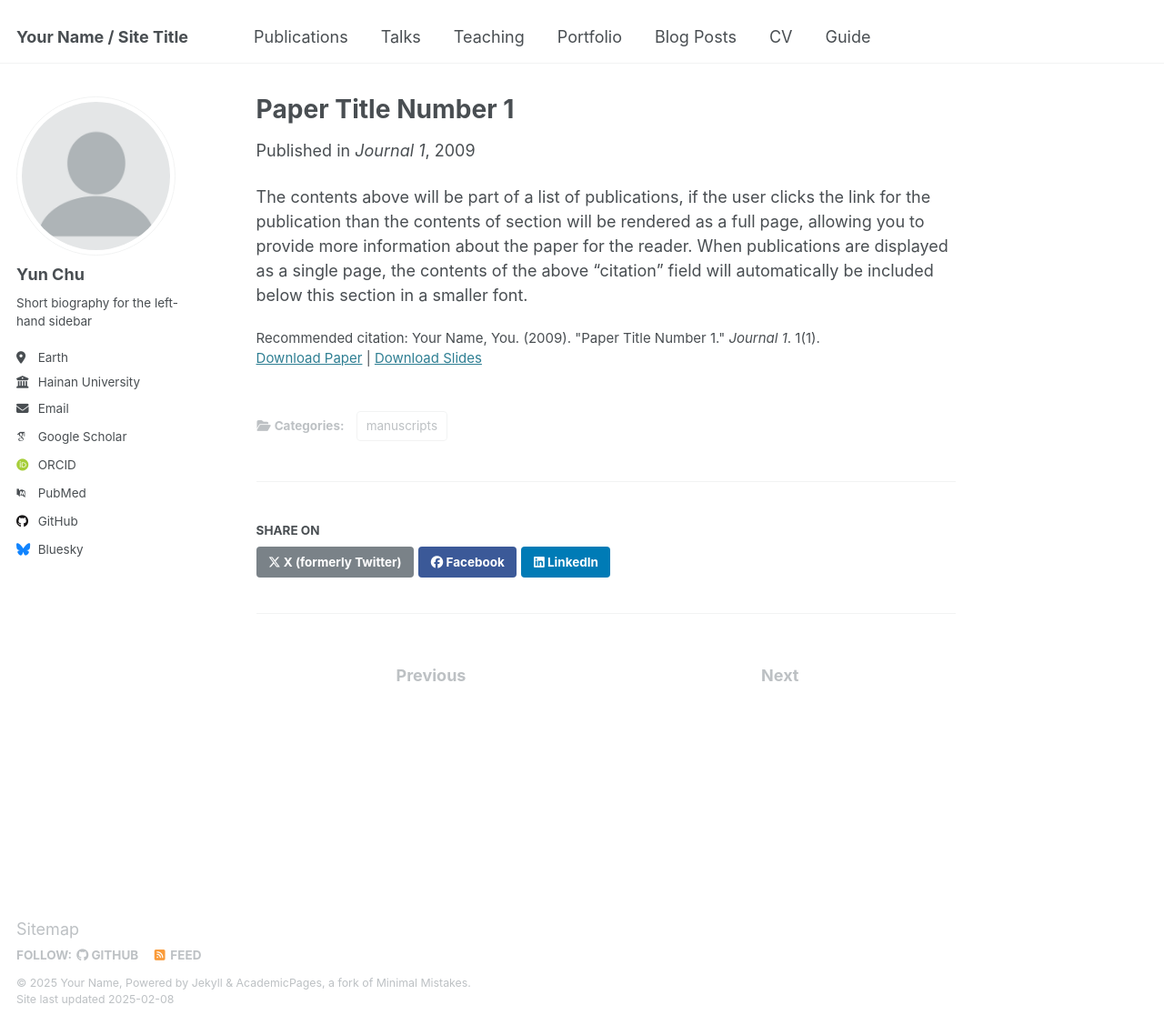
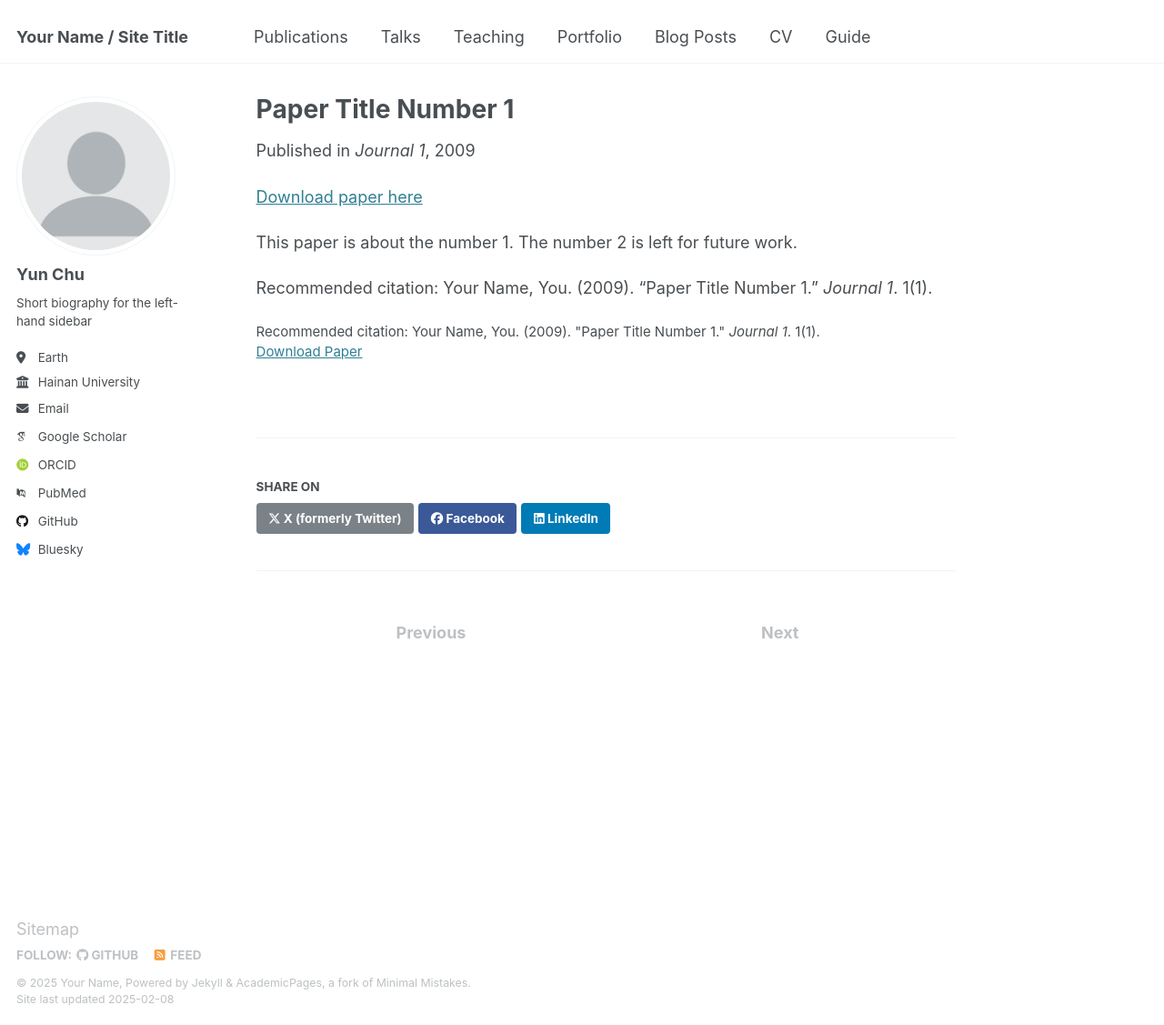
Before and after one commit to chumingqian/chumingqian.github.io, a Jekyll site: the page built from _publications/2009-10-01-paper-title-number-1.md, in a window 1280 px wide and 1127 px high. Shown: the whole window at 91% size. Built offline with Jekyll 4.4.1, drawn with Linux system fonts in a browser that asks for light colours; some web fonts are replaced.

Commit message:
update cv

```diff
--- a/_publications/2009-10-01-paper-title-number-1.md
+++ b/_publications/2009-10-01-paper-title-number-1.md
@@ -1,14 +1,16 @@
 ---
 title: "Paper Title Number 1"
 collection: publications
-category: manuscripts
 permalink: /publication/2009-10-01-paper-title-number-1
 excerpt: 'This paper is about the number 1. The number 2 is left for future work.'
 date: 2009-10-01
 venue: 'Journal 1'
-slidesurl: 'http://academicpages.github.io/files/slides1.pdf'
 paperurl: 'http://academicpages.github.io/files/paper1.pdf'
 citation: 'Your Name, You. (2009). &quot;Paper Title Number 1.&quot; <i>Journal 1</i>. 1(1).'
 ---
 
-The contents above will be part of a list of publications, if the user clicks the link for the publication than the contents of section will be rendered as a full page, allowing you to provide more information about the paper for the reader. When publications are displayed as a single page, the contents of the above "citation" field will automatically be included below this section in a smaller font.
+<a href='http://academicpages.github.io/files/paper1.pdf'>Download paper here</a>
+
+This paper is about the number 1. The number 2 is left for future work.
+
+Recommended citation: Your Name, You. (2009). "Paper Title Number 1." <i>Journal 1</i>. 1(1).
```
Also changed, not shown: _pages/cv.md (+6 -3 lines), _publications/2010-10-01-paper-title-number-2.md (+5 -3 lines), _publications/2015-10-01-paper-title-number-3.md (+5 -3 lines).
